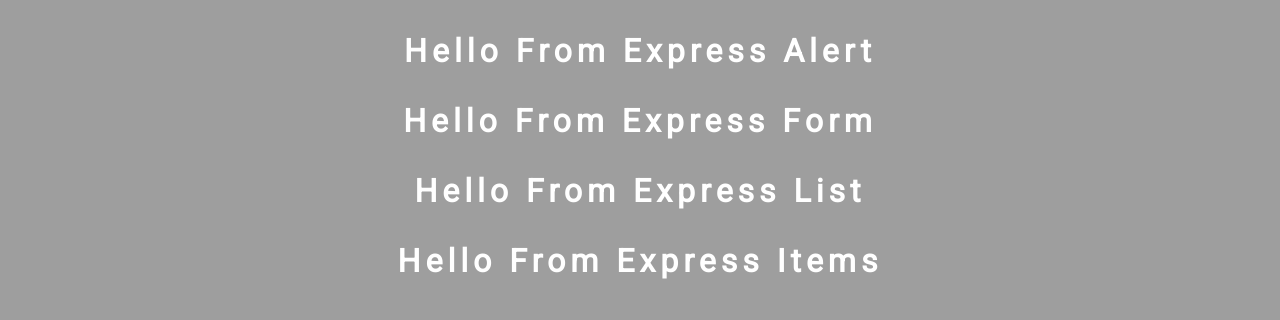
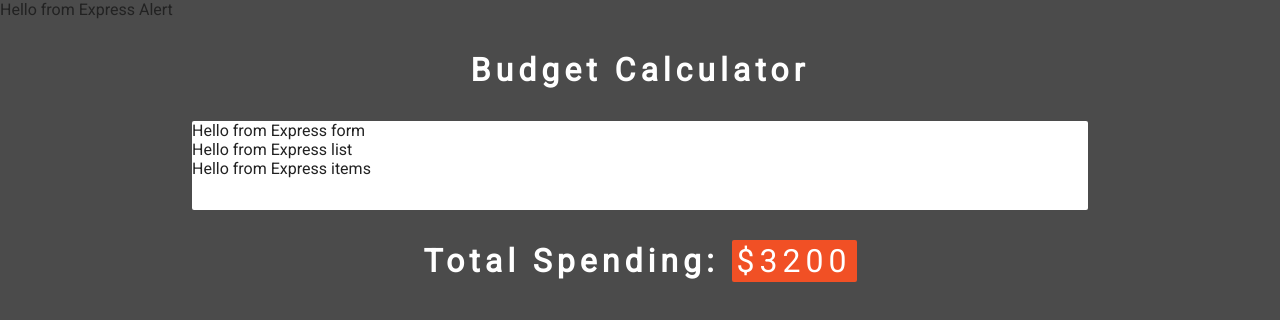
Before and after one commit to locaulker/budget-calculator, a React (Create React App) app: page / in a window 1280 px wide. Shown: the top 320 px of the page. Built offline with nearby package versions, Linux system fonts and the light colour scheme.

Commit message:
setup App component

```diff
--- a/src/App.css
+++ b/src/App.css
@@ -3,7 +3,7 @@
 	--primaryColor: #f15025;
 	--mainWhite: #fff;
 	--mainBlack: #222;
-	--mainGrey: #9e9e9e;
+	--mainGrey: #4b4b4b;
 	--mainRed: #d50000;
 	--mainGreen: #4caf50;
 }
--- a/src/App.js
+++ b/src/App.js
@@ -1,15 +1,36 @@
-import React from "react"
+import React, { useState } from "react"
 import "./App.css"
 import ExpenseList from "./components/ExpenseList"
 import ExpenseForm from "./components/ExpenseForm"
 import Alert from "./components/Alert"
+import { v4 as uuidv4 } from "uuid"
 
-function App() {
+const initialExpenses = [
+	{ id: uuidv4(), charge: "rent", amount: 1600 },
+	{ id: uuidv4(), charge: "car payment", amount: 400 },
+	{ id: uuidv4(), charge: "credit card bill", amount: 1200 },
+]
+
+const App = () => {
+	const [expenses, setExpenses] = useState(initialExpenses)
+
 	return (
 		<>
 			<Alert />
-			<ExpenseForm />
-			<ExpenseList />
+			<h1>Budget Calculator</h1>
+			<main className="App">
+				<ExpenseForm />
+				<ExpenseList expenses={expenses} />
+			</main>
+			<h1>
+				Total Spending:{" "}
+				<span className="total">
+					$
+					{expenses.reduce((acc, curr) => {
+						return (acc += curr.amount)
+					}, 0)}
+				</span>
+			</h1>
 		</>
 	)
 }
--- a/src/components/Alert.js
+++ b/src/components/Alert.js
@@ -3,7 +3,7 @@ import React from "react"
 const Alert = () => {
 	return (
 		<div>
-			<h1>Hello from Express Alert</h1>
+			<p>Hello from Express Alert</p>
 		</div>
 	)
 }
--- a/src/components/ExpenseForm.js
+++ b/src/components/ExpenseForm.js
@@ -3,7 +3,7 @@ import React from "react"
 const ExpenseForm = () => {
 	return (
 		<div>
-			<h1>Hello from Express form</h1>
+			<p>Hello from Express form</p>
 		</div>
 	)
 }
--- a/src/components/ExpenseItem.js
+++ b/src/components/ExpenseItem.js
@@ -3,7 +3,7 @@ import React from "react"
 const ExpenseItem = () => {
 	return (
 		<div>
-			<h1>Hello from Express items</h1>
+			<p>Hello from Express items</p>
 		</div>
 	)
 }
--- a/src/components/ExpenseList.js
+++ b/src/components/ExpenseList.js
@@ -4,7 +4,7 @@ import Item from "./ExpenseItem"
 const ExpenseList = () => {
 	return (
 		<div>
-			<h1>Hello from Express list</h1>
+			<p>Hello from Express list</p>
 			<Item />
 		</div>
 	)
```
